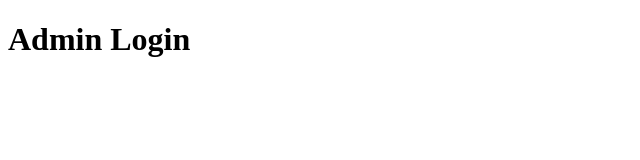
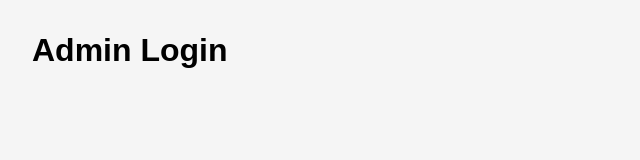
Before and after one commit to codrut121/ahsfy, a plain HTML site: page admin/index.html in a window 1280 px wide. Shown: the whole page, without its empty margins (0-640 px from the left). Drawn offline with Linux system fonts and the light colour scheme.

Commit message:
Update index.html

```diff
--- a/admin/index.html
+++ b/admin/index.html
@@ -4,9 +4,17 @@
   <meta charset="UTF-8" />
   <title>Admin - Netlify CMS</title>
   <script src="https://identity.netlify.com/v1/netlify-identity-widget.js"></script>
+  <style>
+    body {
+      font-family: Arial, sans-serif;
+      margin: 2rem;
+      background: #f5f5f5;
+    }
+  </style>
 </head>
 <body>
   <h1>Admin Login</h1>
+  <div id="netlify-identity-widget"></div>
 
   <script>
     if (window.netlifyIdentity) {
```
